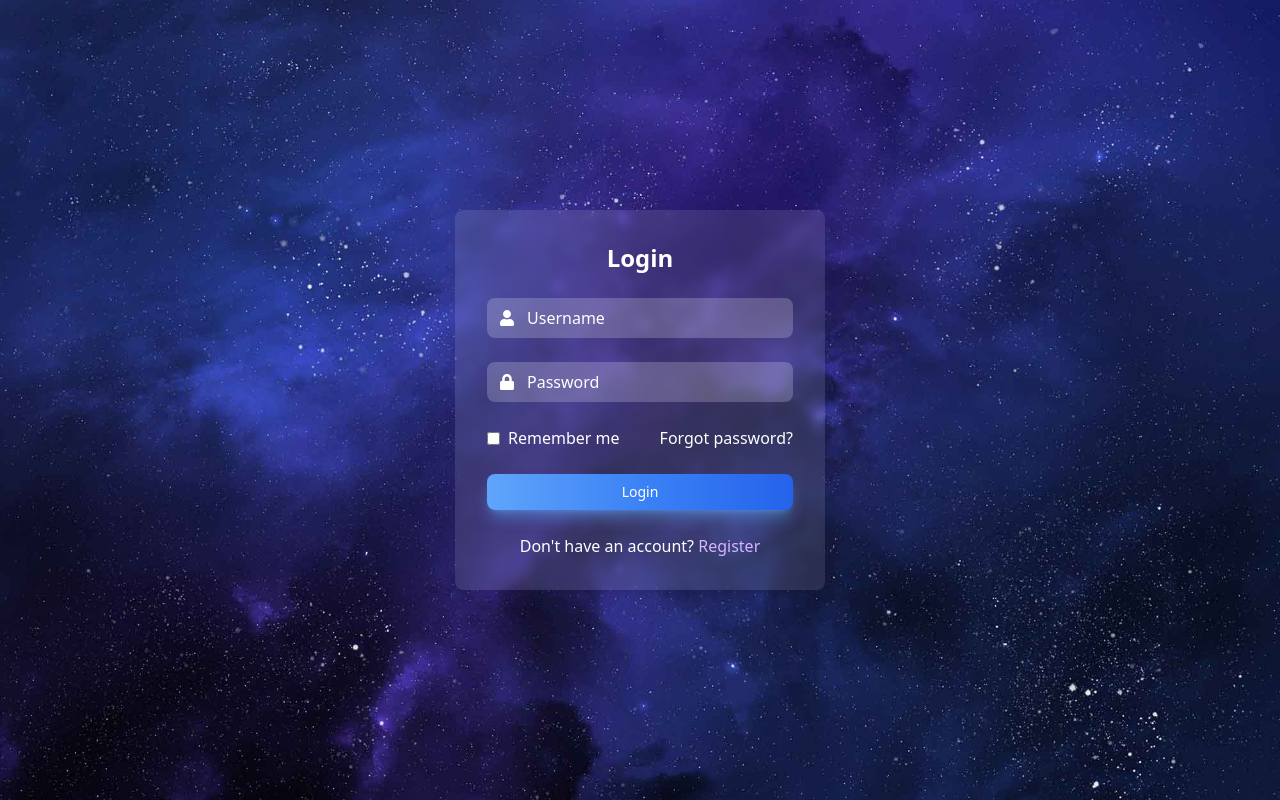
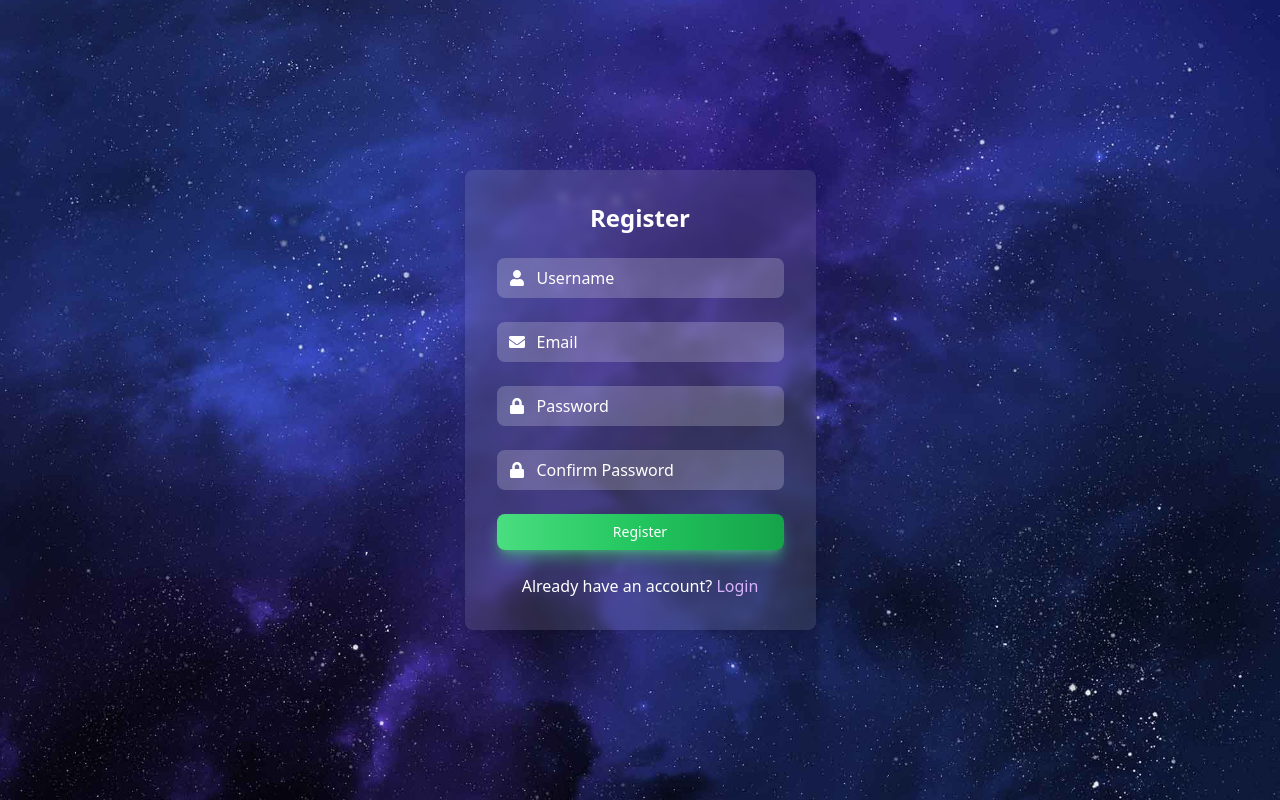
Before and after one commit to manicsegithub/gate-pass-system, a React (Vite) app: page /gate-pass-system/register in a window 1280 px wide. Built offline with nearby package versions, Linux system fonts and the light colour scheme.

Commit message:
docs: component creation and registerForm creation

```diff
--- a/package.json
+++ b/package.json
@@ -10,9 +10,12 @@
     "preview": "vite preview"
   },
   "dependencies": {
+    "prop-types": "^15.8.1",
     "react": "^18.3.1",
     "react-dom": "^18.3.1",
-    "react-icons": "^5.3.0"
+    "react-hook-form": "^7.53.0",
+    "react-icons": "^5.3.0",
+    "react-router-dom": "^6.26.2"
   },
   "devDependencies": {
     "@eslint/js": "^9.9.0",
--- a/src/App.jsx
+++ b/src/App.jsx
@@ -1,10 +1,18 @@
 
 import LoginPage from "./loginPage/LoginPage";
+import { BrowserRouter as Router,Routes,Route } from "react-router-dom";
+import RegisterForm from "./loginPage/RegisterForm";
 
 
 function App(){
   return <>
-  <LoginPage/>
+   <Router>
+      <Routes>
+        <Route path="/gate-pass-system" element={<LoginPage />} />
+        <Route path="/gate-pass-system/register" element={<RegisterForm/>} />
+      </Routes>
+    </Router>
+
   </>
 }
 
--- a/src/loginPage/LoginForm.jsx
+++ b/src/loginPage/LoginForm.jsx
@@ -1,38 +1,105 @@
-// src/components/LoginForm.jsx
-import { FaUser, FaLock } from 'react-icons/fa';
+import { Link } from "react-router-dom";
+import { FaUser, FaLock } from "react-icons/fa";
+import { useForm } from "react-hook-form";
+
 
 const LoginForm = () => {
+  const {
+    register,
+    handleSubmit,
+    formState: { errors },
+    reset,
+  } = useForm();
+
+  const onSubmission = (data) => {
+    console.log(data);
+    reset();
+  };
+
   return (
     <div className="max-w-sm mx-auto">
       <h1 className="text-2xl text-white font-bold text-center mb-6">Login</h1>
-      <form className="space-y-6">
+      <form className="space-y-6" onSubmit={handleSubmit(onSubmission)}>
+        {/* Username Field */}
         <div className="relative">
-          <FaUser className="absolute text-white left-3 top-1/2 transform -translate-y-1/2" />
+          <FaUser className="absolute text-white m-3" />
           <input
             type="text"
+            id="Username"
             placeholder="Username"
-            className="w-full pl-10 pr-4 py-2 rounded-lg bg-white bg-opacity-20 text-white placeholder-white outline-none "
+            className={`w-full pl-10 pr-4 py-2 rounded-lg bg-white bg-opacity-20 text-white placeholder-white outline-none ${
+              errors.Username ? "border-red-500" : ""
+            }`}
+            {...register("Username", {
+              required: "Username is required",
+              minLength: {
+                value: 3,
+                message: "Username must be at least 3 characters long",
+              },
+              maxLength: {
+                value: 20,
+                message: "Username cannot exceed 20 characters",
+              },
+            })}
           />
+          {errors.Username && (
+            <p className="text-red-500 text-sm mt-1">{errors.Username.message}</p>
+          )}
         </div>
+
+        {/* Password Field */}
         <div className="relative">
-          <FaLock className="absolute text-white left-3 top-1/2 transform -translate-y-1/2" />
+          <FaLock className="absolute text-white m-3" />
           <input
             type="password"
+            id="password"
             placeholder="Password"
-            className="w-full pl-10 pr-4 py-2 rounded-lg bg-white bg-opacity-20 text-white placeholder-white outline-none"
+            className={`w-full pl-10 pr-4 py-2 rounded-lg bg-white bg-opacity-20 text-white placeholder-white outline-none ${
+              errors.password ? "border-red-500" : ""
+            }`}
+            {...register("password", {
+              required: "Password is required",
+              minLength: {
+                value: 8,
+                message: "Password must be at least 8 characters long",
+              },
+              pattern: {
+                value: /^(?=.*[a-z])(?=.*[A-Z])(?=.*\d)[A-Za-z\d@$!%*?&]{8,}$/,
+                message:
+                  "Password must contain one uppercase, one lowercase, and one number",
+              },
+            })}
           />
+          {errors.password && (
+            <p className="text-red-500 text-sm mt-1">{errors.password.message}</p>
+          )}
         </div>
+
+        {/* Remember Me & Forgot Password */}
         <div className="flex justify-between items-center text-white gap-10">
           <label className="flex items-center">
             <input type="checkbox" className="mr-2" />
             Remember me
           </label>
-          <a href="#" className="hover:underline">Forgot password?</a>
+          <a href="#" className="hover:underline">
+            Forgot password?
+          </a>
         </div>
-        <button className="text-white bg-gradient-to-r from-blue-400 via-blue-500 to-blue-600  hover:bg-gradient-to-br focus:ring-4 focus:outline-none focus:ring-blue-300 dark:focus:ring-blue-800 shadow-lg shadow-blue-400/50 dark:shadow-lg dark:shadow-blue-800/80 font-medium rounded-lg text-sm w-full transition-all duration-1000 px-5 py-2 text-center mr-2 mb-2"
-    type="button">Login</button>
+
+        {/* Login Button */}
+        <button
+          className="text-white bg-gradient-to-r from-blue-400 via-blue-500 to-blue-600 hover:bg-gradient-to-br focus:ring-4 focus:outline-none focus:ring-blue-300 dark:focus:ring-blue-800 shadow-lg shadow-blue-400/50 dark:shadow-lg dark:shadow-blue-800/80 font-medium rounded-lg text-sm w-full transition-all duration-1000 px-5 py-2 text-center mr-2 mb-2"
+          type="submit"
+        >
+          Login
+        </button>
+
+        {/* Register Link */}
         <div className="text-center text-white mt-4">
-          Don&apos;t have an account? <a href="#" className="text-purple-300 hover:underline">Register</a>
+          Don&apos;t have an account?{" "}
+           <Link to="/gate-pass-system/register" className="text-purple-400 hover:underline">Register</Link>
+
+
         </div>
       </form>
     </div>
--- a/src/loginPage/LoginPage.jsx
+++ b/src/loginPage/LoginPage.jsx
@@ -1,4 +1,4 @@
-// src/components/LoginPage.jsx
+
 import LoginForm from './LoginForm';
 import background from "./assets/background.jpg";
 
@@ -7,6 +7,7 @@ const LoginPage = () => {
     <div className=" min-h-screen flex items-center justify-center bg-cover bg-center"  style={{ backgroundImage:`url(${background})`  }}>
       <div className="bg-white bg-opacity-10 backdrop-blur-sm rounded-lg shadow-lg p-8">
         <LoginForm />
+
       </div>
     </div>
   );
--- /dev/null
+++ b/src/loginPage/RegisterForm.jsx
@@ -0,0 +1,153 @@
+import { FaUser, FaLock, FaEnvelope } from "react-icons/fa";
+import { useForm } from "react-hook-form";
+import background from './assets/background.jpg';
+
+
+const RegisterForm = () => {
+  const {
+    register,
+    handleSubmit,
+    watch,
+    formState: { errors },
+    reset,
+  } = useForm();
+
+  const onSubmission = (data) => {
+    console.log(data);
+    reset();
+  };
+
+  // Watch password field to match it with confirm password
+  const password = watch("password");
+
+  return (  <div className=" min-h-screen flex items-center justify-center bg-cover bg-center"  style={{ backgroundImage:`url(${background})`  }}>
+    <div className="bg-white bg-opacity-10 backdrop-blur-sm rounded-lg shadow-lg p-8">
+
+       <div className="max-w-sm mx-auto">
+      <h1 className="text-2xl text-white font-bold text-center mb-6">Register</h1>
+      <form className="space-y-6" onSubmit={handleSubmit(onSubmission)}>
+        {/* Username Field */}
+        <div className="relative">
+          <FaUser className="absolute text-white m-3" />
+          <input
+            type="text"
+            id="Username"
+            placeholder="Username"
+            className={`w-full pl-10 pr-4 py-2 rounded-lg bg-white bg-opacity-20 text-white placeholder-white outline-none ${
+              errors.Username ? "border-red-500" : ""
+            }`}
+            {...register("Username", {
+              required: "Username is required",
+              minLength: {
+                value: 3,
+                message: "Username must be at least 3 characters long",
+              },
+              maxLength: {
+                value: 20,
+                message: "Username cannot exceed 20 characters",
+              },
+            })}
+          />
+          {errors.Username && (
+            <p className="text-red-500 text-sm mt-1">{errors.Username.message}</p>
+          )}
+        </div>
+
+        {/* Email Field */}
+        <div className="relative">
+          <FaEnvelope className="absolute text-white m-3" />
+          <input
+            type="email"
+            id="Email"
+            placeholder="Email"
+            className={`w-full pl-10 pr-4 py-2 rounded-lg bg-white bg-opacity-20 text-white placeholder-white outline-none ${
+              errors.Email ? "border-red-500" : ""
+            }`}
+            {...register("Email", {
+              required: "Email is required",
+              pattern: {
+                value: /^[^\s@]+@[^\s@]+\.[^\s@]+$/,
+                message: "Enter a valid email address",
+              },
+            })}
+          />
+          {errors.Email && (
+            <p className="text-red-500 text-sm mt-1">{errors.Email.message}</p>
+          )}
+        </div>
+
+        {/* Password Field */}
+        <div className="relative">
+          <FaLock className="absolute text-white m-3" />
+          <input
+            type="password"
+            id="password"
+            placeholder="Password"
+            className={`w-full pl-10 pr-4 py-2 rounded-lg bg-white bg-opacity-20 text-white placeholder-white outline-none ${
+              errors.password ? "border-red-500" : ""
+            }`}
+            {...register("password", {
+              required: "Password is required",
+              minLength: {
+                value: 8,
+                message: "Password must be at least 8 characters long",
+              },
+              pattern: {
+                value: /^(?=.*[a-z])(?=.*[A-Z])(?=.*\d)[A-Za-z\d@$!%*?&]{8,}$/,
+                message:
+                  "Password must contain one uppercase, one lowercase, and one number",
+              },
+            })}
+          />
+          {errors.password && (
+            <p className="text-red-500 text-sm mt-1">{errors.password.message}</p>
+          )}
+        </div>
+
+        {/* Confirm Password Field */}
+        <div className="relative">
+          <FaLock className="absolute text-white m-3" />
+          <input
+            type="password"
+            id="confirmPassword"
+            placeholder="Confirm Password"
+            className={`w-full pl-10 pr-4 py-2 rounded-lg bg-white bg-opacity-20 text-white placeholder-white outline-none ${
+              errors.confirmPassword ? "border-red-500" : ""
+            }`}
+            {...register("confirmPassword", {
+              required: "Confirm Password is required",
+              validate: (value) =>
+                value === password || "Passwords do not match",
+            })}
+          />
+          {errors.confirmPassword && (
+            <p className="text-red-500 text-sm mt-1">
+              {errors.confirmPassword.message}
+            </p>
+          )}
+        </div>
+
+        {/* Register Button */}
+        <button
+          className="text-white bg-gradient-to-r from-green-400 via-green-500 to-green-600 hover:bg-gradient-to-br focus:ring-4 focus:outline-none focus:ring-green-300 dark:focus:ring-green-800 shadow-lg shadow-green-400/50 dark:shadow-lg dark:shadow-green-800/80 font-medium rounded-lg text-sm w-full transition-all duration-1000 px-5 py-2 text-center mr-2 mb-2"
+          type="submit"
+        >
+          Register
+        </button>
+
+        {/* Already Have Account Link */}
+        <div className="text-center text-white mt-4">
+          Already have an account?{" "}
+          <a href="#" className="text-purple-300 hover:underline">
+            Login
+          </a>
+        </div>
+      </form>
+    </div>
+    </div>
+  </div>
+
+  );
+};
+
+export default RegisterForm;
--- /dev/null
+++ b/src/loginPage/components/Inputfield.jsx
@@ -0,0 +1,15 @@
+import {PropTypes} from "prop-types";
+function Inputfield(props){
+    return <>
+    <input type={props.type} placeholder={props.placeholder}
+  className={props.className}/>
+    </>
+}
+
+Inputfield.propTypes={
+    type:PropTypes.string,
+    placeholder:PropTypes.string,
+    className:PropTypes.string,
+};
+
+export default Inputfield;
```
Also changed, not shown: 1 other file (tests, documents, lock files or other folders).
